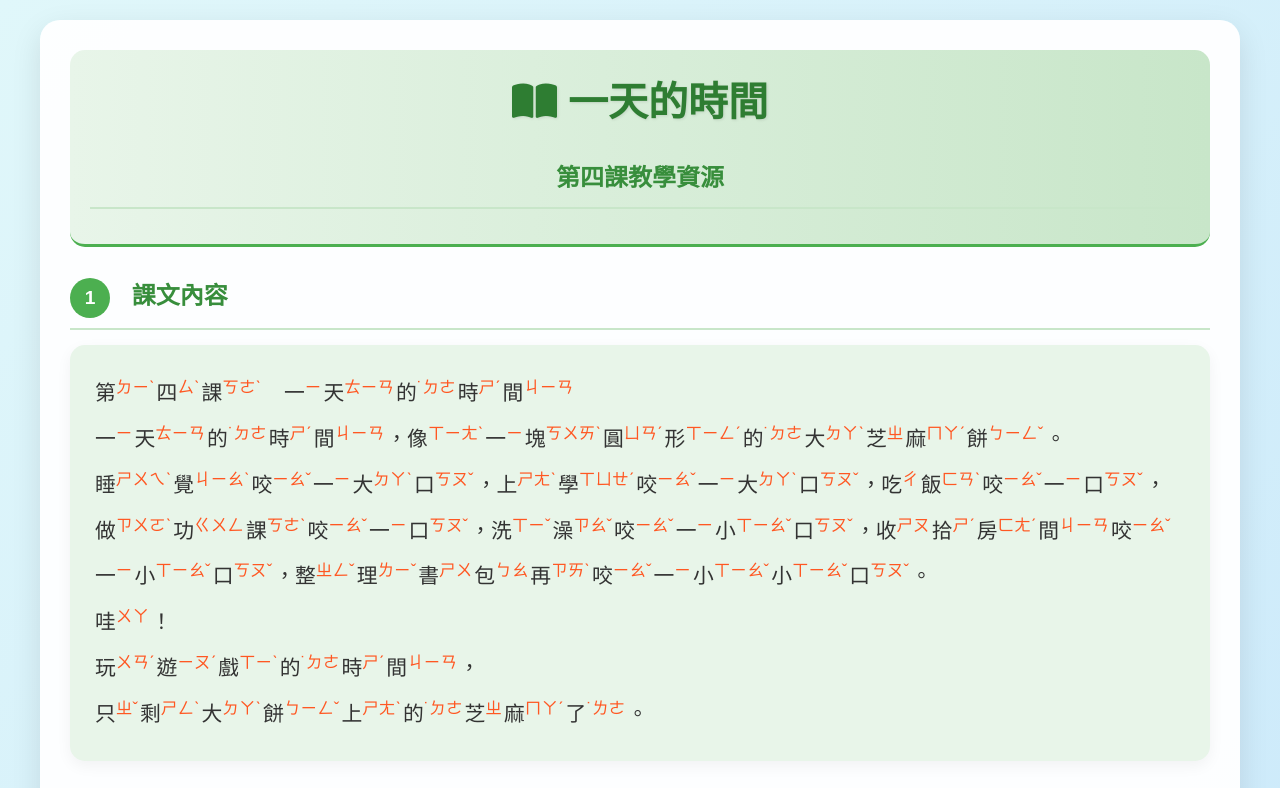
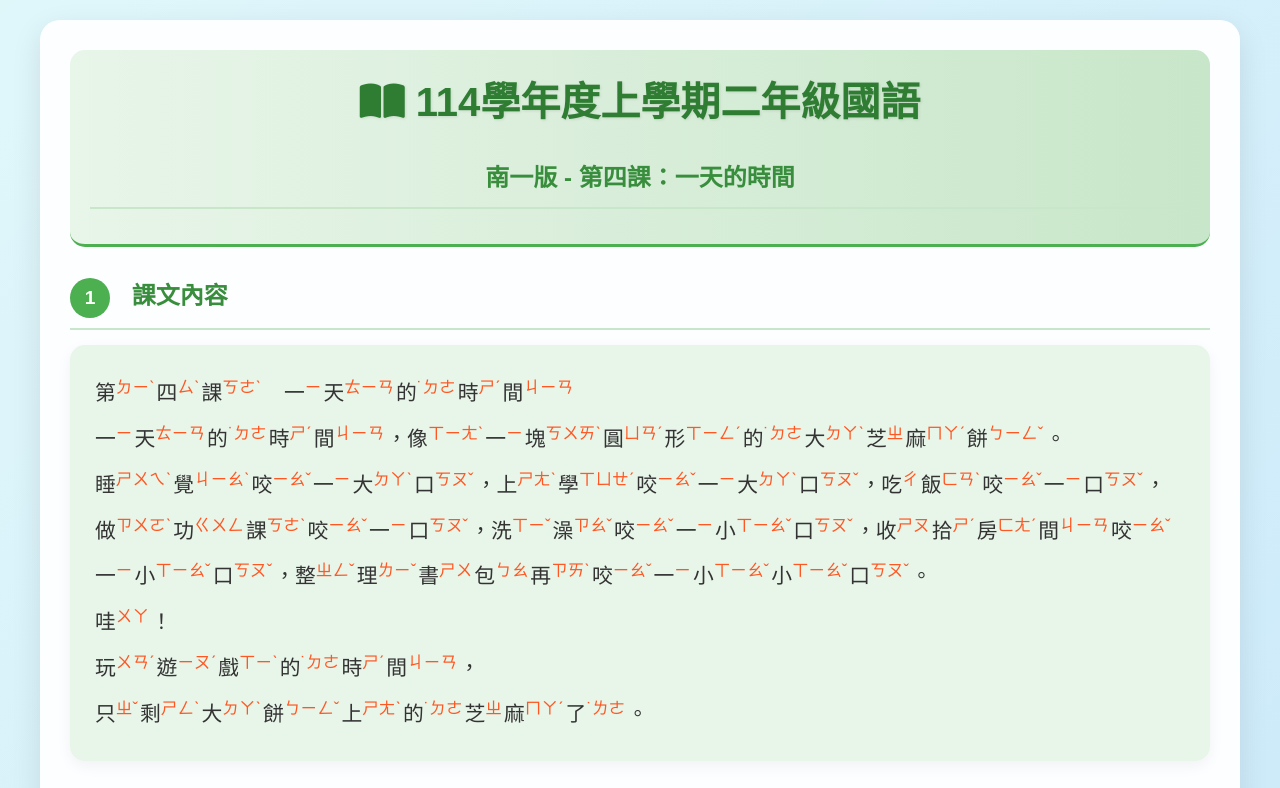
Before and after one commit to cat87031/chinese4, a plain HTML site: page index.html in a window 1280 px wide. Shown: the top 788 px of the page. Drawn offline with Linux system fonts and the light colour scheme.

Commit message:
index.html

```diff
--- a/index.html
+++ b/index.html
@@ -344,9 +344,9 @@
 </head>
 <body>
     <div class="container">
-        <header>
-            <h1><i class="fas fa-book-open"></i> 一天的時間</h1>
-            <h2>第四課教學資源</h2>
+         <header>
+            <h1><i class="fas fa-book-open"></i> 114學年度上學期二年級國語</h1>
+            <h2>南一版 - 第四課：一天的時間</h2>
         </header>
 
         <section>
```
